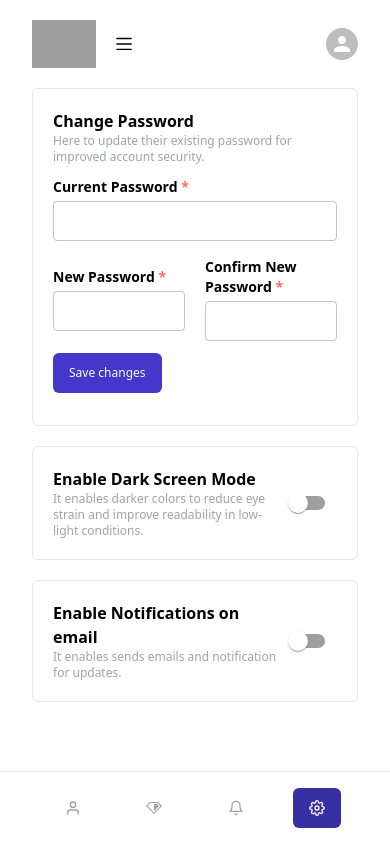
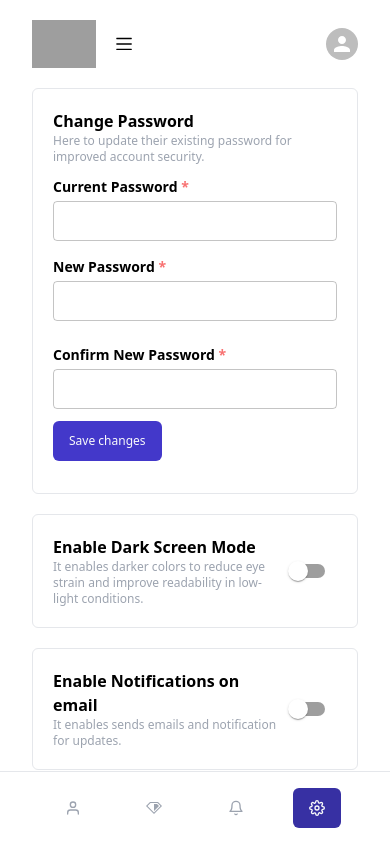
Before and after one commit to dnyaneshlohar75/chesslearners, a Next.js app: page /settings in a window 390 px wide. Before the commit the page ends 844 px from the top, so only its background shows below. Built offline with nearby package versions, Linux system fonts and the light colour scheme; grey boxes are pictures that could not be loaded.

Commit message:
Add Settings Button

```diff
--- a/app/(user)/settings/page.tsx
+++ b/app/(user)/settings/page.tsx
@@ -47,7 +47,7 @@ const Settings = () => {
                     />
                     {pass ? validPassword ? <p className = "text-green-500 text-xs md:text-sm">Password Varified</p> : <p className = "text-red-500 text-xs md:text-sm">Password Invalid</p> : null}
                     <form action="" className = "py-3">
-                        <div className = "flex items-center justify-between gap-5">
+                        <div className = "flex flex-col sm:flex-row md:flex-row sm:items-center md:items-center sm:justify-between md:justify-between gap-5">
                             <div className = "w-full">
                                 <p className="font-semibold text-sm my-1">New Password <span className = "text-red-400">*</span></p>
                                 <TextField
```
